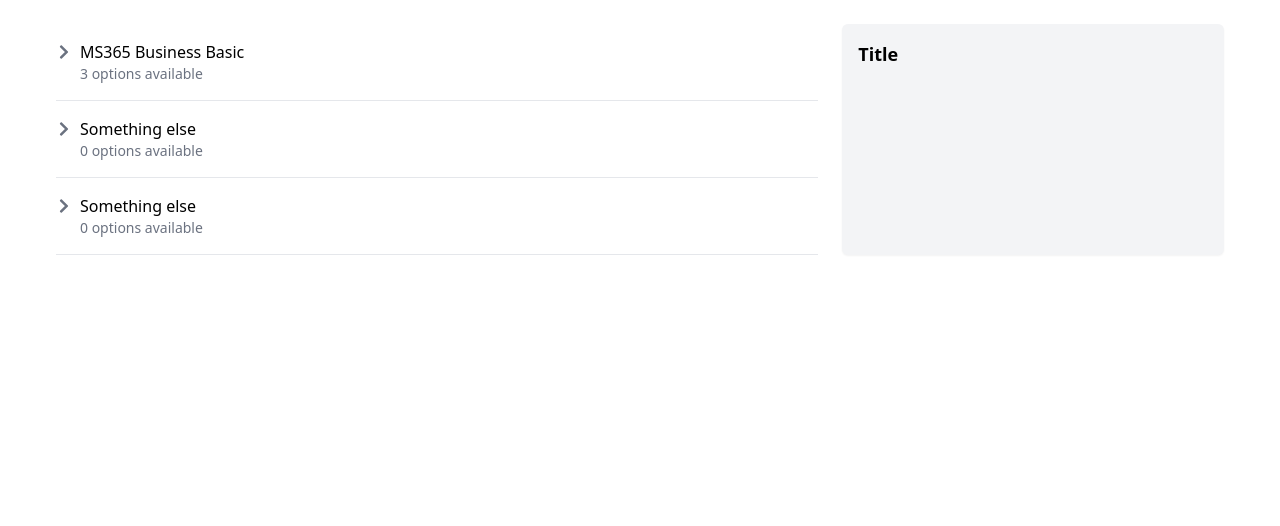
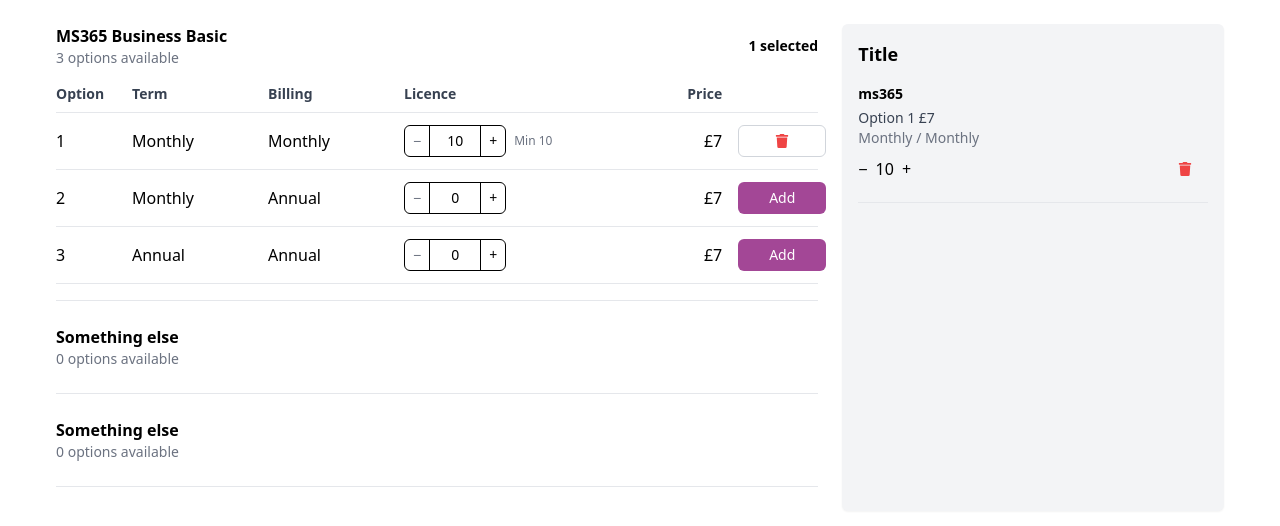
Before and after one commit to ellroberts/bi-directional-v1-clean, a React (Vite) app: page / in a window 1280 px wide. Shown: the top 526 px of the page. Built offline with nearby package versions, Linux system fonts and the light colour scheme.

Commit message:
table layout is working

```diff
--- a/src/components/AddonTableRow.jsx
+++ b/src/components/AddonTableRow.jsx
@@ -1,10 +1,17 @@
-import React from "react";
+import React, { useEffect } from "react";
 import { usePlan } from "./PlanContext";
+import { FaTrash } from "react-icons/fa";
 
-export default function AddonTableRow({ option, index, groupId }) {
+export default function AddonTableRow({ option, index, groupId, isLast }) {
   const { selected, addOrUpdate, remove } = usePlan();
   const current = selected[groupId]?.[option.id];
   const qty = current?.qty || 0;
+
+  useEffect(() => {
+    if (option.min && qty < option.min) {
+      addOrUpdate(groupId, option.id, { ...option, qty: option.min });
+    }
+  }, []);
 
   const updateQty = (newQty) => {
     if (newQty > 0) {
@@ -15,44 +22,46 @@
   };
 
   return (
-    <div className="grid grid-cols-[60px_120px_120px_1fr_80px_80px] gap-4 items-center py-3 border-b">
+    <div className={`grid grid-cols-[60px_120px_120px_1fr_80px_80px] gap-4 items-center py-3 ${!isLast ? 'border-b' : ''}`}>
       <div>{index + 1}</div>
       <div>{option.term}</div>
       <div>{option.billing}</div>
-      <div>
-        <div className="flex items-center rounded-md border border-black overflow-hidden w-fit">
+      <div className="flex items-center gap-2">
+        <div className="flex items-center rounded-md border border-black overflow-hidden text-sm h-[32px]">
           <button
             onClick={() => updateQty(Math.max(0, qty - 1))}
-            className="px-3 py-2 text-lg text-gray-500"
+            className="px-2 text-sm text-gray-500 h-full"
           >
             −
           </button>
-          <div className="px-4 py-2 text-lg border-x border-black font-medium">
+          <div className="h-full w-[52px] text-sm border-x border-black font-medium flex items-center justify-center text-center">
             {qty}
           </div>
           <button
             onClick={() => updateQty(qty + 1)}
-            className="px-3 py-2 text-lg text-black"
+            className="px-2 text-sm text-black h-full"
           >
             +
           </button>
         </div>
-        {option.min && (
-          <div className="text-xs text-gray-500 mt-1">Min {option.min}</div>
-        )}
+        {option.min ? (
+          <div className="text-xs text-gray-500 whitespace-nowrap">Min {option.min}</div>
+        ) : null}
       </div>
       <div className="text-right">£{option.price}</div>
       <div>
+        <div className="w-[88px] h-[32px]">
           {current ? (
             <button
-            className="w-full flex items-center justify-center text-sm px-4 py-2.5 rounded-md border border-gray-300 bg-white"
+              className="w-full h-full flex items-center justify-center text-sm px-2 rounded-md border border-gray-300 bg-white"
               onClick={() => updateQty(0)}
+              title="Remove"
             >
-            <span className="text-red-500">🗑</span>
+              <FaTrash className="text-red-500 text-[14px]" />
             </button>
           ) : (
             <button
-            className="w-full text-sm text-white px-4 py-2.5 rounded-md"
+              className="w-full h-full text-sm text-white px-2 rounded-md"
               style={{ backgroundColor: '#A34796' }}
               onClick={() => updateQty(option.min || 1)}
             >
@@ -61,5 +70,6 @@
           )}
         </div>
       </div>
+    </div>
   );
 }
--- a/src/components/LeftPanel.jsx
+++ b/src/components/LeftPanel.jsx
@@ -1,6 +1,6 @@
-import React, { useState } from "react";
-import ItemGroup from "./ItemGroup";
+import React from "react";
 import { usePlan } from "./PlanContext";
+import AddonTableRow from "./AddonTableRow";
 
 const data = [
   {
@@ -33,12 +33,45 @@
         const selectedCount = selected[group.id]
           ? Object.keys(selected[group.id]).length
           : 0;
+
         return (
-          <ItemGroup
-            key={group.id}
-            group={group}
-            selectedCount={selectedCount}
-          />
+          <div key={group.id} className="border-b pb-4 mb-6">
+            <div className="flex justify-between items-center mb-2">
+              <div>
+                <div className="font-semibold">{group.name}</div>
+                <div className="text-sm text-gray-500">
+                  {group.options.length} options available
+                </div>
+              </div>
+              {selectedCount > 0 && (
+                <div className="text-sm font-semibold text-black">
+                  {selectedCount} selected
+                </div>
+              )}
+            </div>
+
+            {/* Table headers */}
+            {group.options.length > 0 && (
+              <div className="grid grid-cols-[60px_120px_120px_1fr_80px_80px] gap-4 text-sm font-semibold text-gray-700 border-b py-2">
+                <div>Option</div>
+                <div>Term</div>
+                <div>Billing</div>
+                <div>Licence</div>
+                <div className="text-right">Price</div>
+                <div></div>
+              </div>
+            )}
+
+            {/* Table rows */}
+            {group.options.map((opt, idx) => (
+              <AddonTableRow
+                key={opt.id}
+                index={idx}
+                groupId={group.id}
+                option={opt}
+              />
+            ))}
+          </div>
         );
       })}
     </div>
```
Lines whose indentation alone changed are shown as unchanged.
